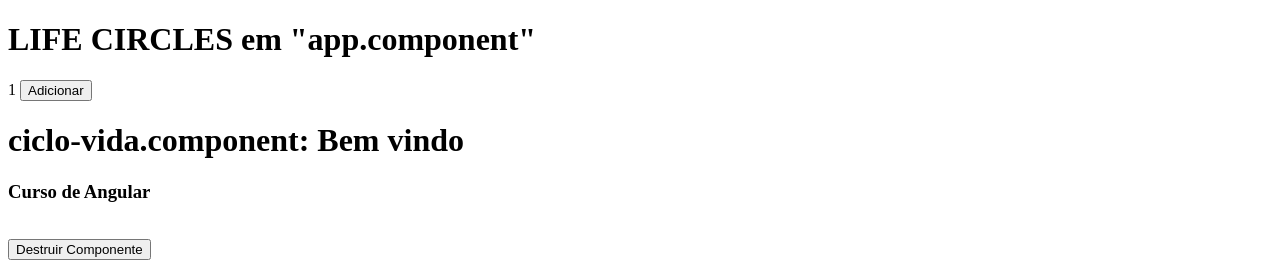
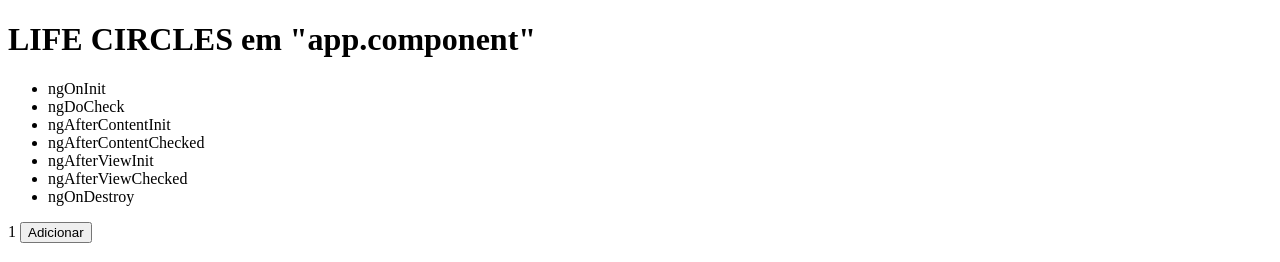
Before and after one commit to ricardorocker/angular-v13, an Angular app in the folder primeiro-projeto-angular/: page / in a window 1280 px wide. Shown: the top 262 px of the page. Built offline with nearby package versions, Linux system fonts and the light colour scheme.

Commit message:
lista de lifeCircles

```diff
--- a/primeiro-projeto-angular/src/app/app.component.ts
+++ b/primeiro-projeto-angular/src/app/app.component.ts
@@ -4,6 +4,15 @@
   selector: 'app-root',
   template: `
   <h1>LIFE CIRCLES em "app.component"</h1>
+  <ul>
+    <li>ngOnInit</li>
+    <li>ngDoCheck</li>
+    <li>ngAfterContentInit</li>
+    <li>ngAfterContentChecked</li>
+    <li>ngAfterViewInit</li>
+    <li>ngAfterViewChecked</li>
+    <li>ngOnDestroy</li>
+  </ul>
   <!-- Seção 03 Ciclo de Vida: ngDoCheck -->
   {{ valor }}
   <button (click)="adicionar()">Adicionar</button>
```
